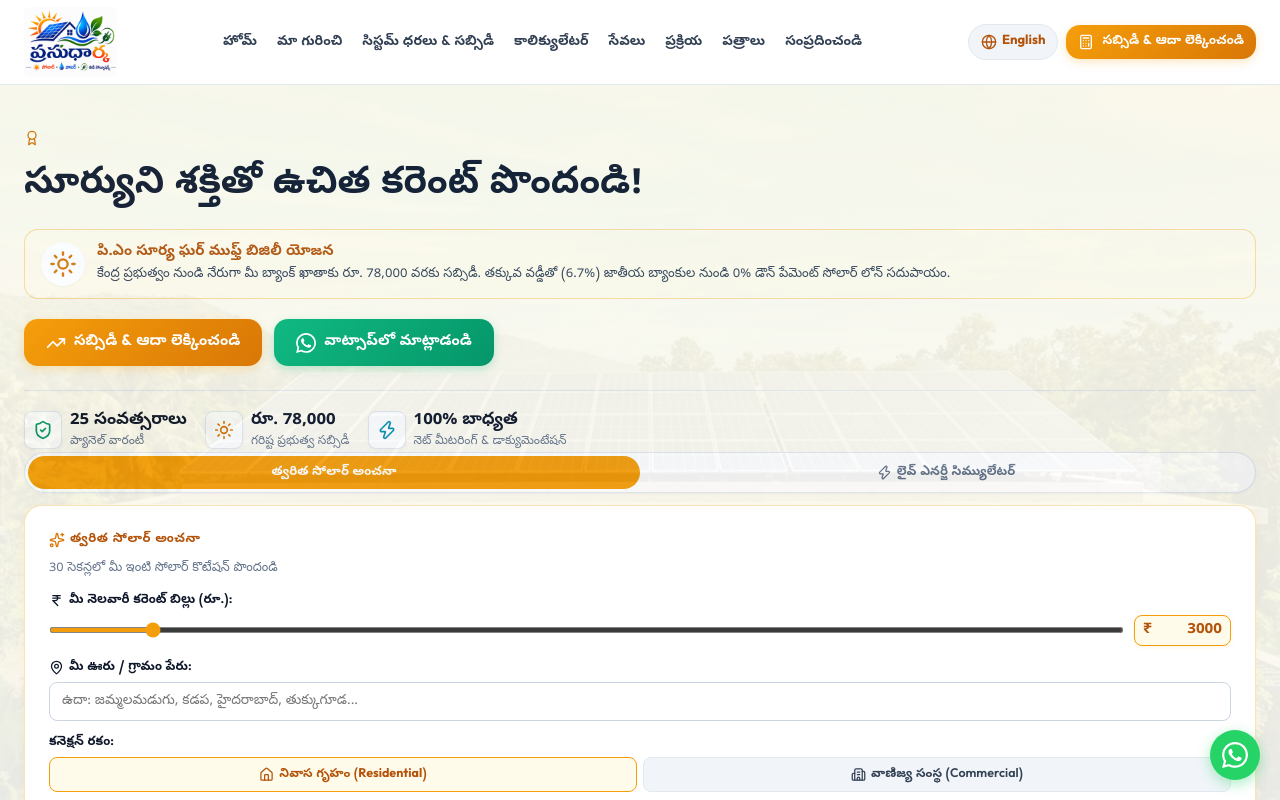
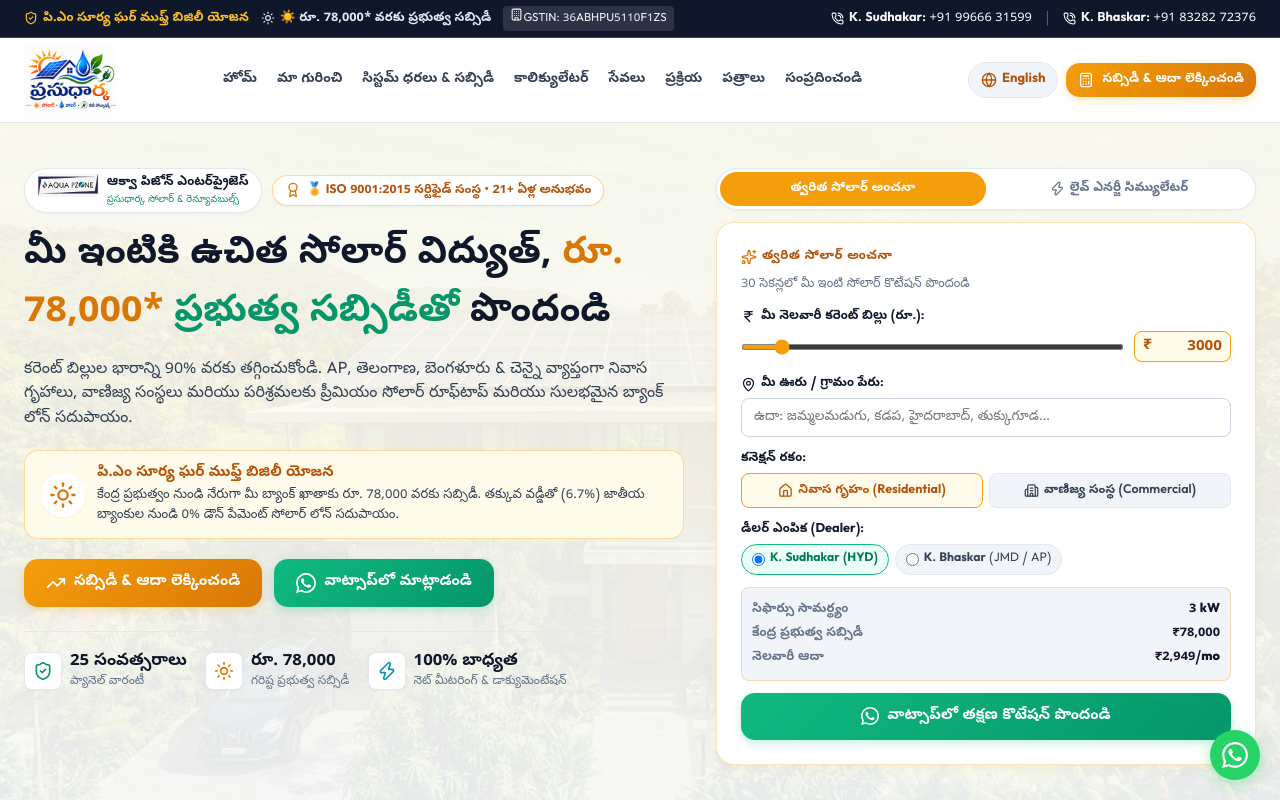
Before and after one commit to PushkarKunda/PrasudhaArka, a React (Vite) app: page / in a window 1280 px wide. Shown: the top 800 px of the page. Built offline with nearby package versions, Linux system fonts and the light colour scheme.

Commit message:
Header top sction changed

```diff
--- a/src/App.jsx
+++ b/src/App.jsx
@@ -1,6 +1,7 @@
 import React, { useState, useEffect } from 'react';
 import { I18N } from './data/i18n';
 import { initCleanUrlHandler } from './utils/navigation';
+import { AnnouncementBar } from './components/AnnouncementBar';
 import { Navbar } from './components/Navbar';
 import { Hero } from './components/Hero';
 import { SolarCalculator } from './components/SolarCalculator';
@@ -34,6 +35,9 @@
 
   return (
     <div className={`app-root lang-${lang}`}>
+      {/* Top Announcement Bar (Govt Scheme badges & Direct Dealer lines) */}
+      <AnnouncementBar lang={lang} t={t} />
+
       {/* Main Sticky Header */}
       <Navbar lang={lang} setLang={setLang} t={t} />
 
--- a/src/components/Hero.jsx
+++ b/src/components/Hero.jsx
@@ -26,30 +26,42 @@
         <div className="hero-sun-sphere"></div>
       </div>
 
-      <div className="container hero-container">
-        {/* Left Column: Core Value Proposition */}
-        <div className="hero-content">
-          {/* Top Trust Badge */}
-          <div className="hero-badge">
-            <Award size={16} className="text-gold" />
-            <span>{t.badgeIso}</span>
+      <div className="container hero-content-wrapper">
+        {/* Left Column: Hero Copy & Value Props */}
+        <div className="hero-text-content">
+          {/* Brand Intro & ISO Badge */}
+          <div className="hero-badges-wrapper">
+            <div className="hero-brand-intro">
+              <div className="hero-brand-logo-wrap">
+                <img
+                  src="/assets/aquapzone_logo.jpg"
+                  alt="AquaPzone Enterprises Logo"
+                  className="hero-aquapzone-logo"
+                  onError={(e) => { e.target.style.display = 'none'; }}
+                />
+              </div>
+              <div className="hero-brand-text">
+                <span className="hero-firm-title">{t.firmTitle}</span>
+                <span className="hero-firm-subtitle">{t.firmSubtitle}</span>
+              </div>
+            </div>
+
+            <div className="hero-badge-pill">
+              <Award size={16} className="text-gold" />
+              <span>{t.heroBadge}</span>
+            </div>
           </div>
 
           {/* Main Headline */}
-          <h1 className="hero-title">
-            {lang === 'te' ? (
-              <>
-                సూర్యుని శక్తితో <span className="text-gradient">ఉచిత కరెంట్</span> పొందండి!
-              </>
-            ) : (
-              <>
-                Power Your Home With <span className="text-gradient">Free Solar Energy</span>
-              </>
-            )}
-          </h1>
+          <h1
+            className="hero-title"
+            dangerouslySetInnerHTML={{ __html: t.heroTitle }}
+          />
 
-          {/* Subtitle */}
-          <p className="hero-subtitle">{t.heroSub}</p>
+          {/* Lead Text */}
+          <p className="hero-lead-text">
+            {t.heroLead}
+          </p>
 
           {/* PM Surya Ghar Subsidy Callout Box */}
           <div className="hero-subsidy-highlight-card">
--- a/src/components/SolarCalculator.jsx
+++ b/src/components/SolarCalculator.jsx
@@ -228,7 +228,7 @@
                   className={`mode-track-tab ${calcMode === 'units' ? 'active' : ''}`}
                   onClick={() => setCalcMode('units')}
                 >
-                  Units (kWh)
+                  Units
                 </button>
                 <button
                   type="button"
@@ -268,7 +268,7 @@
                         className="calc-inline-input"
                         aria-label="Monthly Units"
                       />
-                      <span className="unit-label-tag">kWh</span>
+                      <span className="unit-label-tag">units</span>
                     </div>
                   </div>
                   <input
@@ -327,7 +327,7 @@
                   </div>
                   <div className="meter-diff-badge">
                     <span>Calculated Monthly Units:</span>
-                    <strong className="text-gold">{effectiveUnits} Units (kWh)</strong>
+                    <strong className="text-gold">{effectiveUnits} units</strong>
                   </div>
                 </div>
               )}
```
